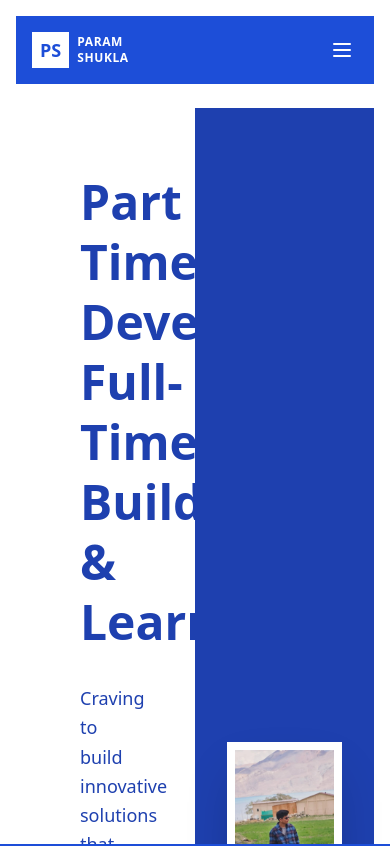
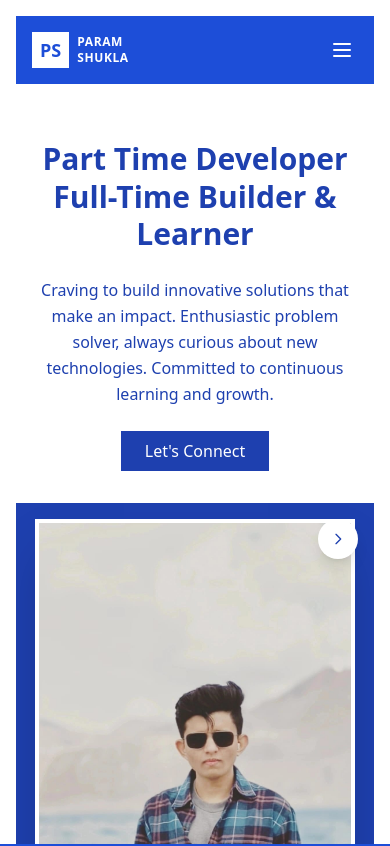
Before and after one commit to ParamShukla007/my-portfolio, a React (Create React App) app in the folder my-portfolio/: page / in a window 390 px wide. Shown: the top 846 px of the page. Built offline with nearby package versions, Linux system fonts and the light colour scheme; no server answers; the database is empty.

Commit message:
Update AboutCard.jsx

```diff
--- a/my-portfolio/src/components/AboutCard.jsx
+++ b/my-portfolio/src/components/AboutCard.jsx
@@ -1,42 +1,96 @@
-import React from 'react';
+import React, { useState, useEffect } from 'react';
 
 const PortfolioHero = () => {
+  const [showCard, setShowCard] = useState(false);
+  const [contentVisible, setContentVisible] = useState(false);
+
+  const toggleCard = () => {
+    setShowCard(!showCard);
+  };
+
+  // Trigger content animation when card is shown
+  useEffect(() => {
+    if (showCard) {
+      const timer = setTimeout(() => {
+        setContentVisible(true);
+      }, 300); // Start content animation after card slide-in begins
+      return () => clearTimeout(timer);
+    } else {
+      setContentVisible(false);
+    }
+  }, [showCard]);
+
   return (
-    <div className="min-h-screen bg-white flex">
-      {/* Left Section - Content */}
-      <div className="w-1/2 flex flex-col justify-center px-16 py-16 bg-white">
-
-
+    <div className="min-h-screen bg-white flex flex-col md:flex-row">
+      {/* Left Section - Content (Desktop) / Top Section (Mobile) */}
+      <div className="w-full md:w-1/2 flex flex-col justify-center px-6 py-8 md:px-16 md:py-16 bg-white">
         {/* Main Content */}
-        <div className="space-y-8">
-          <h2 className="text-5xl font-bold text-blue-800 leading-tight">
+        <div className="space-y-6 md:space-y-8 text-center md:text-left">
+          <h2 className="text-3xl md:text-5xl font-bold text-blue-800 leading-tight">
             Part Time Developer<br />
             Full-Time Builder & Learner
           </h2>
 
-          <p className="text-blue-800 text-lg leading-relaxed max-w-md">
+          <p className="text-blue-800 text-base md:text-lg leading-relaxed max-w-md mx-auto md:mx-0">
             Craving to build innovative solutions that make an impact. Enthusiastic problem solver, always curious about new technologies. Committed to continuous learning and growth.
           </p>
 
-          <button className="bg-blue-800 text-white px-8 py-3 font-medium hover:bg-blue-900 transition-colors duration-200">
+          <button className="bg-blue-800 text-white px-6 py-2 md:px-8 md:py-3 font-medium hover:bg-blue-900 transition-colors duration-200">
             Let's Connect
           </button>
         </div>
       </div>
 
-      {/* Right Section - Image and Navigation */}
-      <div className="w-1/2 bg-blue-800 relative">
+      {/* Right Section - Image and Card Container (Desktop) / Bottom Section (Mobile) */}
+      <div className="w-full md:w-1/2 bg-blue-800 relative overflow-hidden min-h-[50vh] md:min-h-full">
 
+        {/* Toggle Button - Circular with Arrow */}
+        <button
+          onClick={toggleCard}
+          className={`absolute top-4 right-4 md:top-6 md:right-6 z-20 w-10 h-10 md:w-12 md:h-12 rounded-full flex items-center justify-center transition-all duration-200 shadow-lg ${
+            showCard
+              ? 'bg-blue-800 text-white hover:bg-blue-900'
+              : 'bg-white text-blue-800 hover:bg-gray-100'
+          }`}
+        >
+          {showCard ? (
+            <svg className="w-4 h-4 md:w-5 md:h-5" fill="none" stroke="currentColor" viewBox="0 0 24 24">
+              <path strokeLinecap="round" strokeLinejoin="round" strokeWidth={2} d="M15 19l-7-7 7-7" />
+            </svg>
+          ) : (
+            <svg className="w-4 h-4 md:w-5 md:h-5" fill="none" stroke="currentColor" viewBox="0 0 24 24">
+              <path strokeLinecap="round" strokeLinejoin="round" strokeWidth={2} d="M9 5l7 7-7 7" />
+            </svg>
+          )}
+        </button>
 
         {/* Profile Image Container */}
-        <div className="flex items-center justify-center h-full p-8">
-          <div className="bg-white border border-white border-8 overflow-hidden shadow-2xl max-w-lg w-full">
-            {/* Profile Image */}
+        <div className="flex items-center justify-center h-full p-4 md:p-8">
+          <div className="bg-white border-4 md:border-8 border-white overflow-hidden shadow-2xl max-w-xs md:max-w-lg w-full">
             <img
-              src="/paramsh1.jpg"
+              src="/paramsh2.jpg"
               alt="Profile"
               className="w-full h-full object-cover aspect-[3/4]"
             />
+          </div>
+        </div>
+
+        {/* Info Card - Envelope Animation from Right */}
+        <div className={`absolute inset-0 bg-white border border-blue-800 border-4 md:border-8 p-4 md:p-8 flex flex-col transition-transform duration-700 ease-in-out transform-gpu overflow-y-auto ${
+          showCard ? 'translate-x-0' : 'translate-x-full'
+        }`}>
+          <h3 className="text-2xl md:text-3xl font-bold text-blue-800 mb-4 md:mb-6 flex-shrink-0">About Me</h3>
+
+          <div className="space-y-3 md:space-y-6 flex-1">
+            <p className="text-xs md:text-3xl text-blue-800 leading-relaxed font-bold">
+              From the very beginning, I've been passionate about creating things. I've always seen myself as a builder—someone whose work should reflect who they are. Early on, I learned that engineers are creators, and that realization made engineering feel like the perfect fit for me.
+            </p>
+            <p className="text-xs md:text-3xl text-blue-800 leading-relaxed font-bold">
+              Since then, I've developed a variety of applications—from financial literacy app to NGO management platforms—exploring ideas that have real-world impact. I've worked across different tech stacks, often learning by doing: building, breaking, debugging, and growing through the process. Participating in numerous hackathons taught me the importance of teamwork, fast learning, and problem-solving under pressure.
+            </p>
+            <p className="text-xs md:text-3xl text-blue-800 leading-relaxed font-bold">
+             Alongside hands-on projects, I've also built a strong foundation in core computer science subjects such as Data Structures, Operating Systems, OOPs, Networks, and Database Management. I'm always eager to help others and just as open to learning from them. Ultimately, I'm driven by the goal of creating solutions that improve lives and make the world a little easier for everyone.
+            </p>
           </div>
         </div>
       </div>
```
